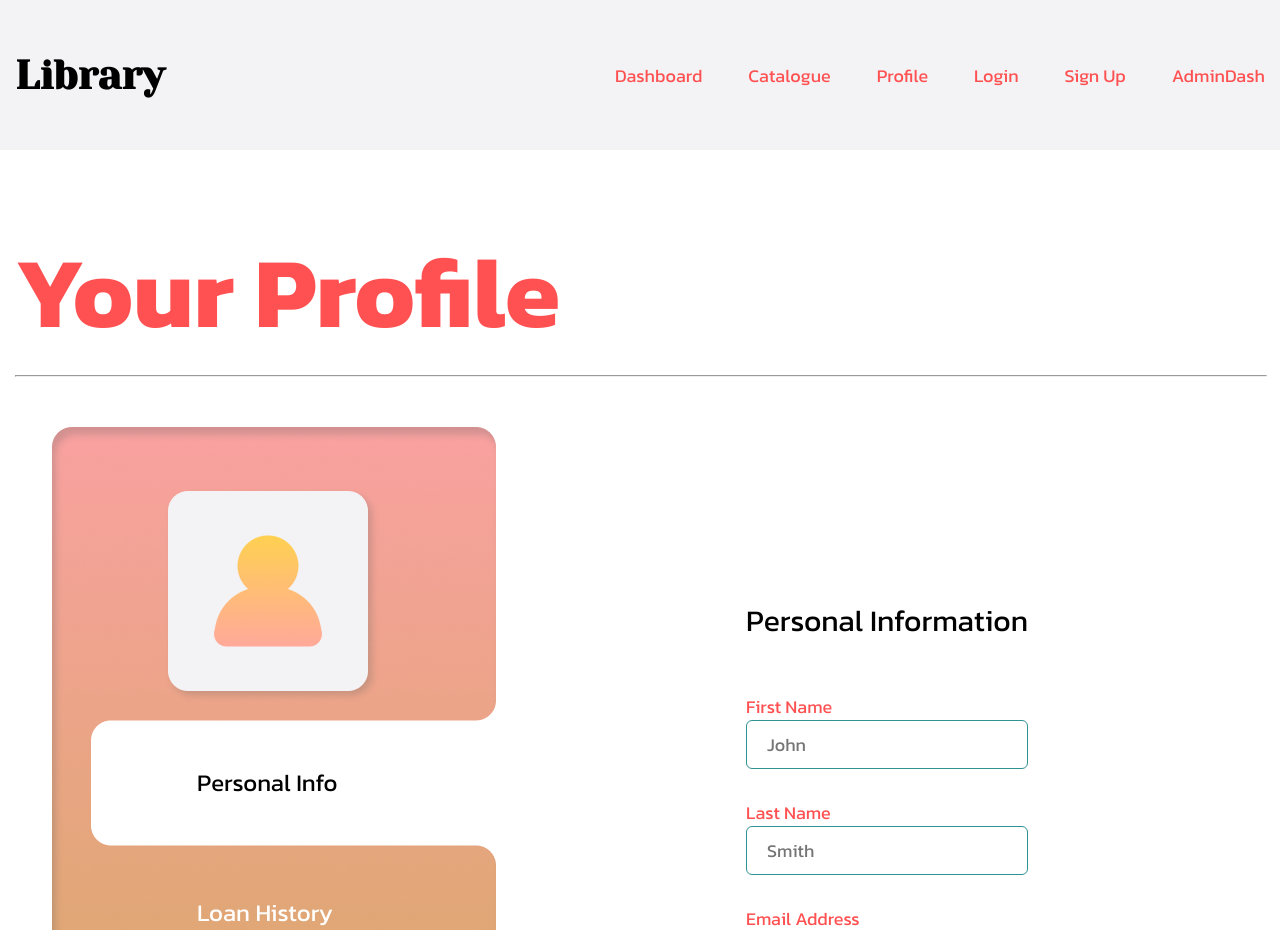
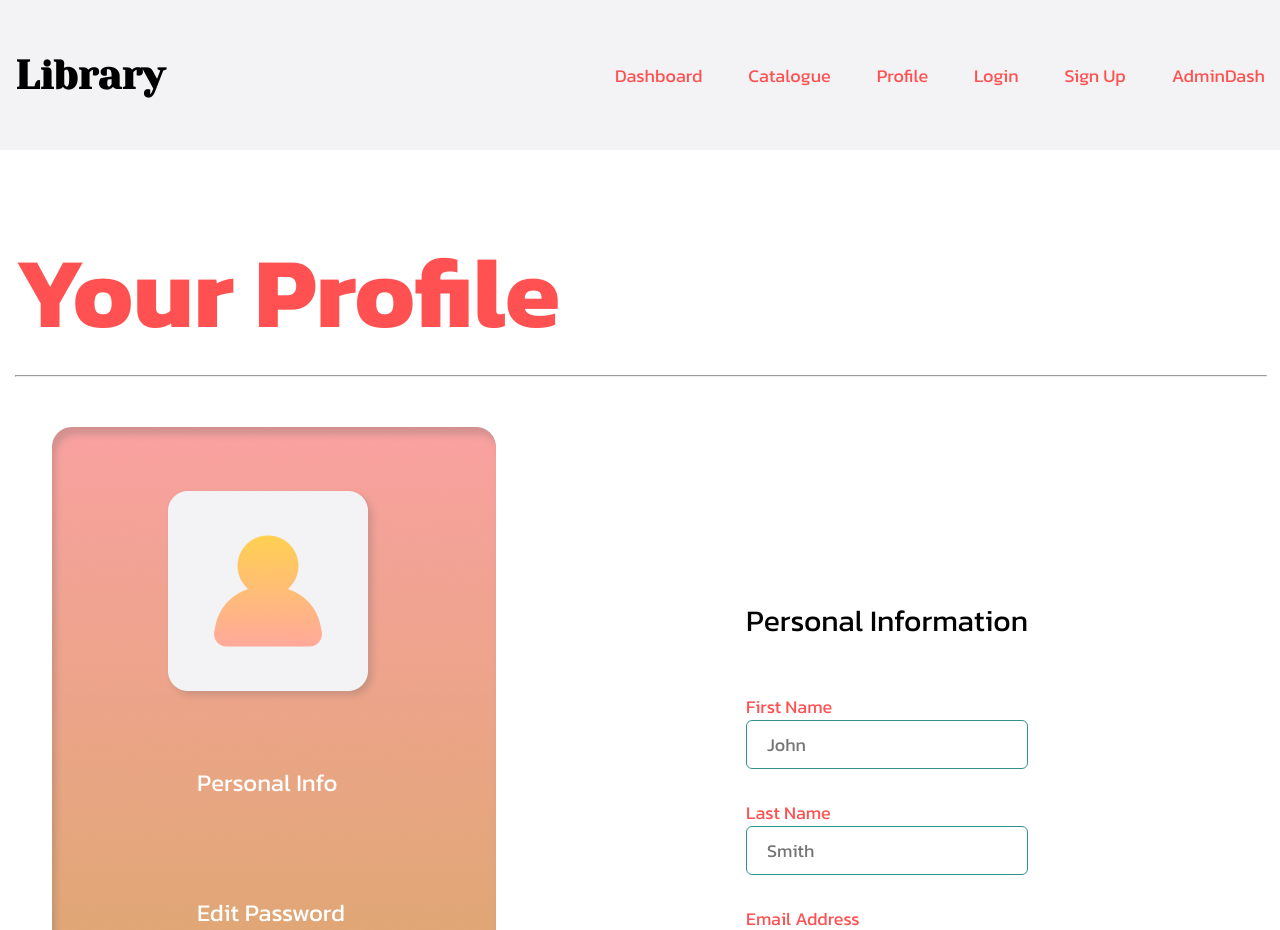
Before and after one commit to MrTrotter95/library-information-system, a React (Create React App) app: page /Profile in a window 1280 px wide. Shown: the top 930 px of the page. Built offline with nearby package versions, Linux system fonts and the light colour scheme; data requests are answered from the project's data file.

Commit message:
Profile fixed

```diff
--- a/src/pages/Profile/EditPassword.jsx
+++ b/src/pages/Profile/EditPassword.jsx
@@ -1,10 +1,28 @@
 import React from "react";
+import { useQuery } from '@tanstack/react-query';
+import axios from "axios";
 
 const EditPassword = () => {
+    const { isLoading, error, data } = useQuery(['viewUserInfoByUser'], () =>
+    axios.get('http://localhost:3001/users?id=3').then(res =>
+      res.data
+    )
+    )
+
+    if (isLoading) return 'Loading...'
+
+    if (error) return 'An error has occurred: ' + error.message
+
     return (
         <div className="ml-200 mr-200">
         <h1 className="h4 fw-400 text-center mb-50">Edit Password</h1>
-
+            <form>
+                <div className="flex flex-column mb-30">
+                    <label className="label red fw-400">Change your password:</label>
+                    <input className="input" type="password" placeholder="********"/>
+                </div>
+                <button className="primary-button full-width" type="submit">Confirm & Save</button>
+            </form>
     </div>
     )
 }
--- a/src/pages/Profile/LoanHistory.jsx
+++ /dev/null
@@ -1,12 +0,0 @@
-import React from "react";
-
-const LoanHistory = () => {
-    return (
-        <div className="ml-200 mr-200">
-        <h1 className="h4 fw-400 text-center mb-50">Loan History</h1>
-
-    </div>
-    )
-}
-
-export default LoanHistory;
--- a/src/pages/Profile/Profile.jsx
+++ b/src/pages/Profile/Profile.jsx
@@ -3,29 +3,19 @@ import profile_bg from '../../assets/images/profile_bg.png';
 import userImage from '../../assets/images/userImage.png';
 import profile_selected from '../../assets/images/profile_selected.png';
 import PersonalInfo from "./PersonalInfo";
-import LoanHistory from './LoanHistory';
 import EditPassword from './EditPassword';
 
 const Profile = () => {
     const [showPersonalInfo, setShowPersonalInfo] = useState(true);
-    const [showLoanHistory, setShowLoanHistory] = useState(false);
     const [showEditPass, setShowEditPass] = useState(false);
 
     const showPersonalInfoHandler = () => {
         setShowPersonalInfo(true);
-        setShowLoanHistory(false);
-        setShowEditPass(false);
-    }
-
-    const showHistoryHandler = () => {
-        setShowPersonalInfo(false);
-        setShowLoanHistory(true);
         setShowEditPass(false);
     }
 
     const showEditPassHandler = () => {
         setShowPersonalInfo(false);
-        setShowLoanHistory(false);
         setShowEditPass(true);
     }
 
@@ -38,14 +28,11 @@ const Profile = () => {
                     <div className="profile-parent">
                         <img className="profile-bg" src={profile_bg}/>
                         <img className="profile-img" src={userImage}/>
-                        <img className="profile-nav1_bg" src={profile_selected}/>
-                        <button type="cancel" className="profile_selected profile-nav1" onClick={showPersonalInfoHandler}>Personal Info</button>
-                        <button type="cancel" className="profile-button profile-nav2" onClick={showHistoryHandler}>Loan History</button>
-                        <button type="cancel" className="profile-button profile-nav3" onClick={showEditPassHandler}>Edit Password</button>
+                        <button type="cancel" className="profile-button profile-nav1" onClick={showPersonalInfoHandler}>Personal Info</button>
+                        <button type="cancel" className="profile-button profile-nav2" onClick={showEditPassHandler}>Edit Password</button>
                     </div>
                 </div>
                 {showPersonalInfo && <PersonalInfo/>}
-                {showLoanHistory && <LoanHistory/>}
                 {showEditPass && <EditPassword/>}
             </div>
         </div>
```
